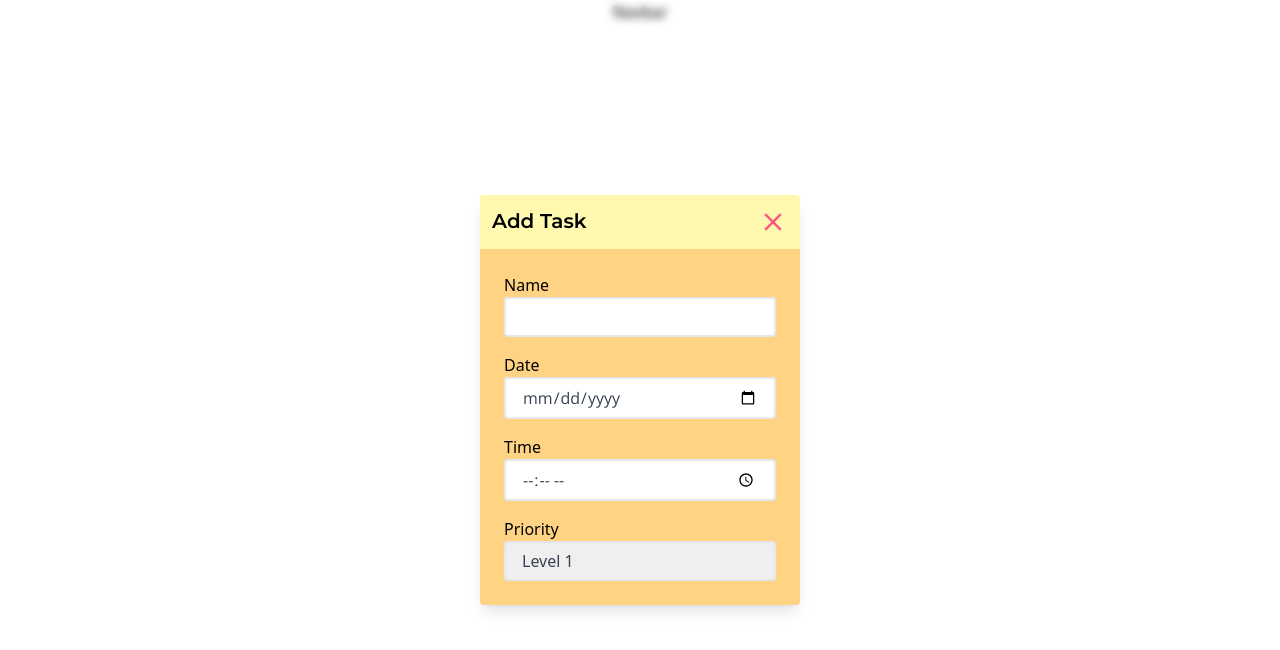
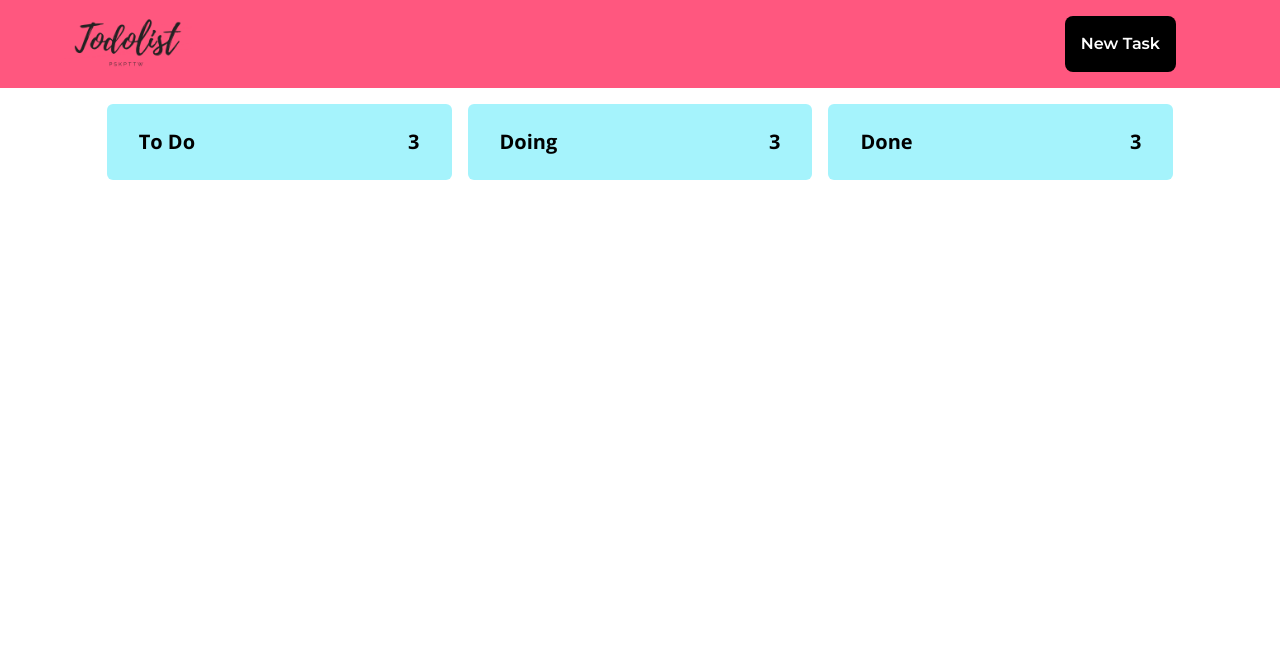
Before and after one commit to PskPttw/reactjs-todolist, a React (Vite) app in the folder client/: page / in a window 1280 px wide. Shown: the top 650 px of the page. Built offline with nearby package versions, Linux system fonts and the light colour scheme.

Commit message:
Todolist Mockup (WIP)

```diff
--- a/client/src/App.jsx
+++ b/client/src/App.jsx
@@ -1,14 +1,15 @@
 import { useEffect } from "react";
 import { BrowserRouter, Routes, Route } from "react-router-dom";
 
-import { Form } from "./components";
+import { Form, Navbar, Todolist } from "./components";
 import styles from "./style";
 
 const App = () => {
   return (
     <div className= { `${ styles.flexCenter } flex-col` }>
-      <h1>Navbar</h1>
-      <Form />
+      <Navbar />
+      {/* <Form /> */}
+      <Todolist />
     </div>
   );
 }
--- a/client/src/components/Form.jsx
+++ b/client/src/components/Form.jsx
@@ -1,8 +1,6 @@
-import { GrFormClose } from "react-icons/gr"
 import { IoMdClose } from "react-icons/io"
 
 import styles from "../style";
-import { level1 } from "../images";
 
 const Form = () => {
   const formInput = `appearance-none block w-full bg-gray-200 text-gray-700 border border-gray-200 rounded py-3 px-4 mb-3 leading-tight focus:outline-none  focus:border-gray-500`
--- /dev/null
+++ b/client/src/components/Navbar.jsx
@@ -0,0 +1,29 @@
+import { useState, useEffect, useContext } from "react";
+import { useDispatch } from "react-redux";
+
+import { logo } from "../images"
+
+import styles from "../style";
+
+const Navbar = () => {
+  return (
+    <div className= "bg-[#FF577F] w-full overflow-hidden">
+      <div className= {`${ styles.paddingX } ${ styles.flexCenter }`}>
+        <div className= "xl:max-w-[1280px] w-full">
+          <nav className= "w-full flex py-4 justify-between items-center navbar">
+            <img src= { logo } className= "w-[128px] cursor-pointer"/>
+            <ul className= "list-none sm:flex hidden justify-end items-center flex-1">
+              <li key= "addTask">
+                <button className= "font-montserrat font-semibold cursor-pointer text-[16px] mr-10 text-white bg-black p-4 rounded-lg transition ease-in-out delay-100 duration-200 hover:bg-[#48CAE4] hover:text-black">
+                  New Task
+                </button>
+              </li>
+            </ul>
+          </nav>
+        </div>
+      </div>
+    </div>
+  )
+}
+
+export default Navbar
--- /dev/null
+++ b/client/src/components/Todolist.jsx
@@ -0,0 +1,32 @@
+const Todolist = () => {
+  return (
+    <div className= "grid grid-cols-3 gap-4 w-5/6">
+      <div className= "flex bg-cyan-200 mt-4 rounded-md justify-between">
+        <div className= "my-6 pl-8 font-opensans font-bold text-xl">
+          To Do
+        </div>
+        <div className= "my-6 pr-8 font-opensans font-bold text-xl">
+          3
+        </div>
+      </div>
+      <div className= "flex bg-cyan-200 mt-4 rounded-md justify-between">
+        <div className= "my-6 pl-8 font-opensans font-bold text-xl">
+          Doing
+        </div>
+        <div className= "my-6 pr-8 font-opensans font-bold text-xl">
+          3
+        </div>
+      </div>
+      <div className= "flex bg-cyan-200 mt-4 rounded-md justify-between">
+        <div className= "my-6 pl-8 font-opensans font-bold text-xl">
+          Done
+        </div>
+        <div className= "my-6 pr-8 font-opensans font-bold text-xl">
+          3
+        </div>
+      </div>
+    </div>
+  )
+}
+
+export default Todolist
--- a/client/src/components/index.js
+++ b/client/src/components/index.js
@@ -1,25 +1,5 @@
 import Form from "./Form";
+import Navbar from "./Navbar";
+import Todolist from "./Todolist";
 
-
-export { Form }
-
-
-// .btn-grad {
-//   background-image: linear-gradient(to right, #E55D87 0%, #5FC3E4  51%, #E55D87  100%);
-//   margin: 10px;
-//   padding: 15px 45px;
-//   text-align: center;
-//   text-transform: uppercase;
-//   transition: 0.5s;
-//   background-size: 200% auto;
-//   color: white;
-//   box-shadow: 0 0 20px #eee;
-//   border-radius: 10px;
-//   display: block;
-// }
-
-// .btn-grad:hover {
-//   background-position: right center; /* change the direction of the change here */
-//   color: #fff;
-//   text-decoration: none;
-// }
+export { Form, Navbar, Todolist }
--- a/client/src/images/index.js
+++ b/client/src/images/index.js
@@ -1,7 +1,7 @@
 import level1 from "./level1.png";
 import level2 from "./level2.png";
 import level3 from "./level3.png";
-
+import logo from "./logo.png"
 export {
-  level1, level2, level3
+  level1, level2, level3, logo
 }
```
Also changed, not shown: client/src/images/logo.png (added).
